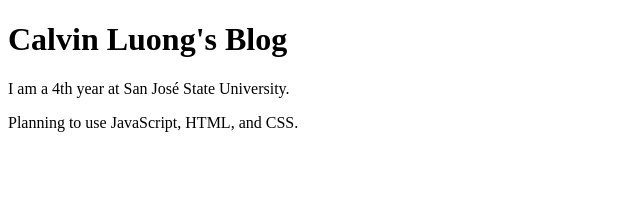
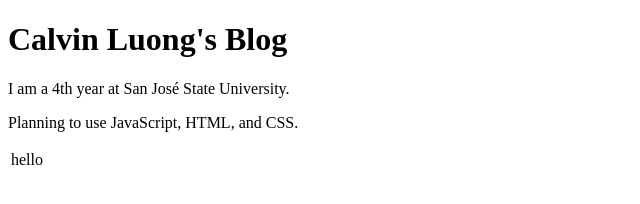
Before and after one commit to calvin-luong/calvin-luong.github.io, a plain HTML site: page index.html in a window 1280 px wide. Shown: the full height of the page, 0-640 px from the left. Drawn offline with Linux system fonts and the light colour scheme.

Commit message:
Added a table

```diff
--- a/index.html
+++ b/index.html
@@ -4,5 +4,10 @@
 <h1>Calvin Luong's Blog</h1>
 <p>I am a 4th year at San José State University.</p>
 <p>Planning to use JavaScript, HTML, and CSS.</p>
+<table>
+    <td>
+        hello
+    </td>
+</table>
 </body>
 </html>
```
